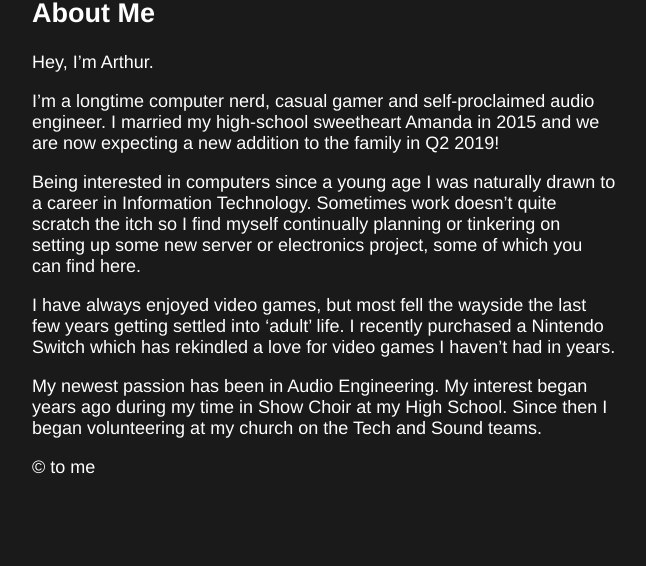
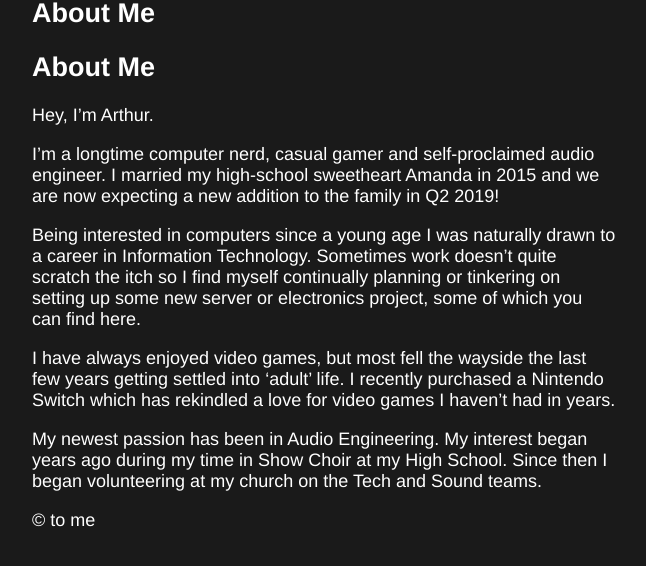
Before and after one commit to Arthurdd1994/Arthurdd1994.github.io, a Jekyll site: the page built from about.md, in a window 1280 px wide, cut to the strip 302-868 px from the top of the page. Shown: the whole strip, without its empty margins (316-962 px from the left). Built offline with Jekyll 4.4.1, drawn with Linux system fonts in a browser that asks for light colours.

Commit message:
unless page.title == "Arthur Dickerson"

```diff
--- a/_layouts/default.html
+++ b/_layouts/default.html
@@ -24,9 +24,9 @@
         </div>
       </div>
       <section>
-        {% if page.id %}
-          This is a post
-        {% endif %}
+        {% unless page.title == "Arthur Dickerson" %}
+        <h2>{{ page.title }}</h2>
+        {% endunless %}
         {{ content }}
       </section>
       <footer>
```
